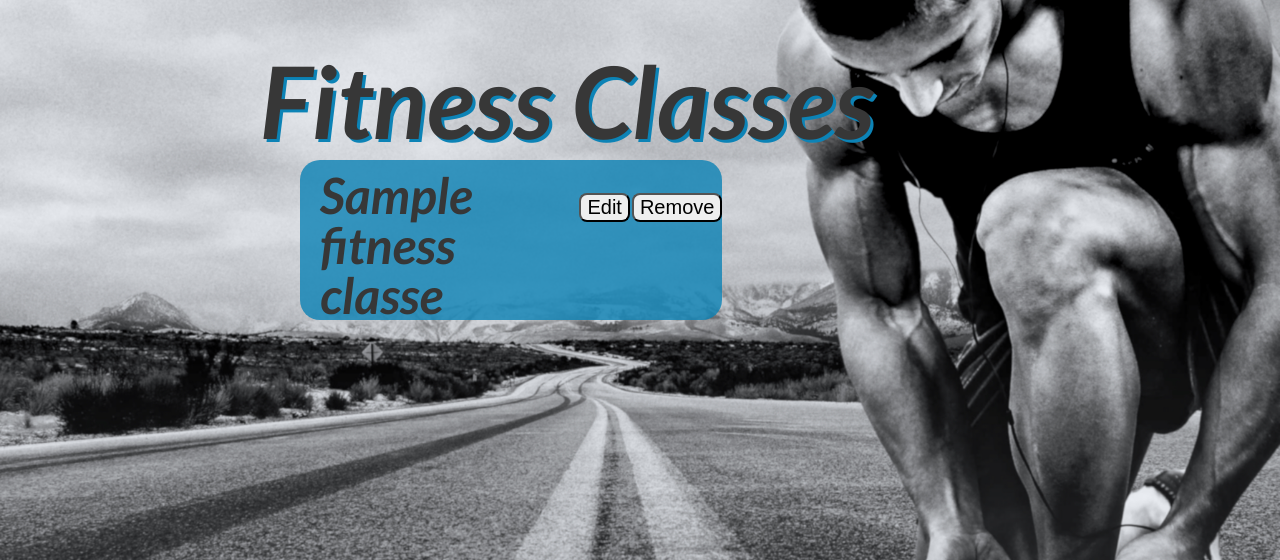
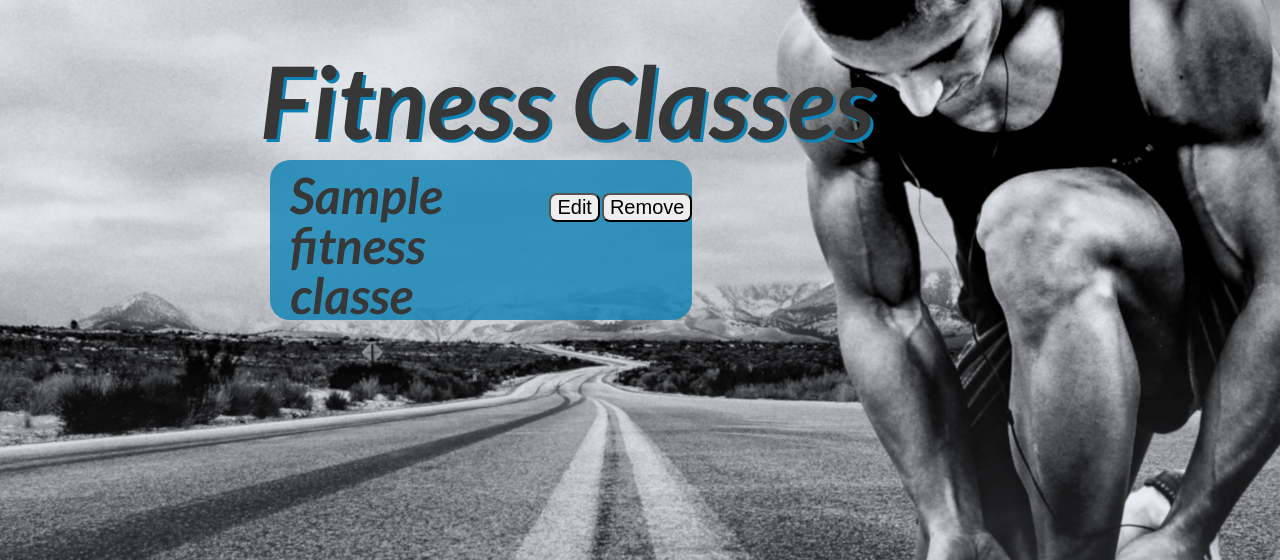
Before and after one commit to RossBrown22/horizon_gym_solo_project, a Flask app: page /classes in a window 1280 px wide. Shown: the part 44-604 px from the top of the page. Run offline with Flask 2, Linux system fonts and the light colour scheme; a database or web service that is not in the repository returns one stand-in record (values such as "Sample title"); some libraries are stand-ins or nearby versions.

Commit message:
edited more css

```diff
--- a/static/style.css
+++ b/static/style.css
@@ -170,7 +170,7 @@ footer {
     padding: 15px;
     border-radius: 20px;
     width: 33%;
-    margin-left: 300px;
+    margin-left: 270px;
 }
 /* Create Members */
 
```
